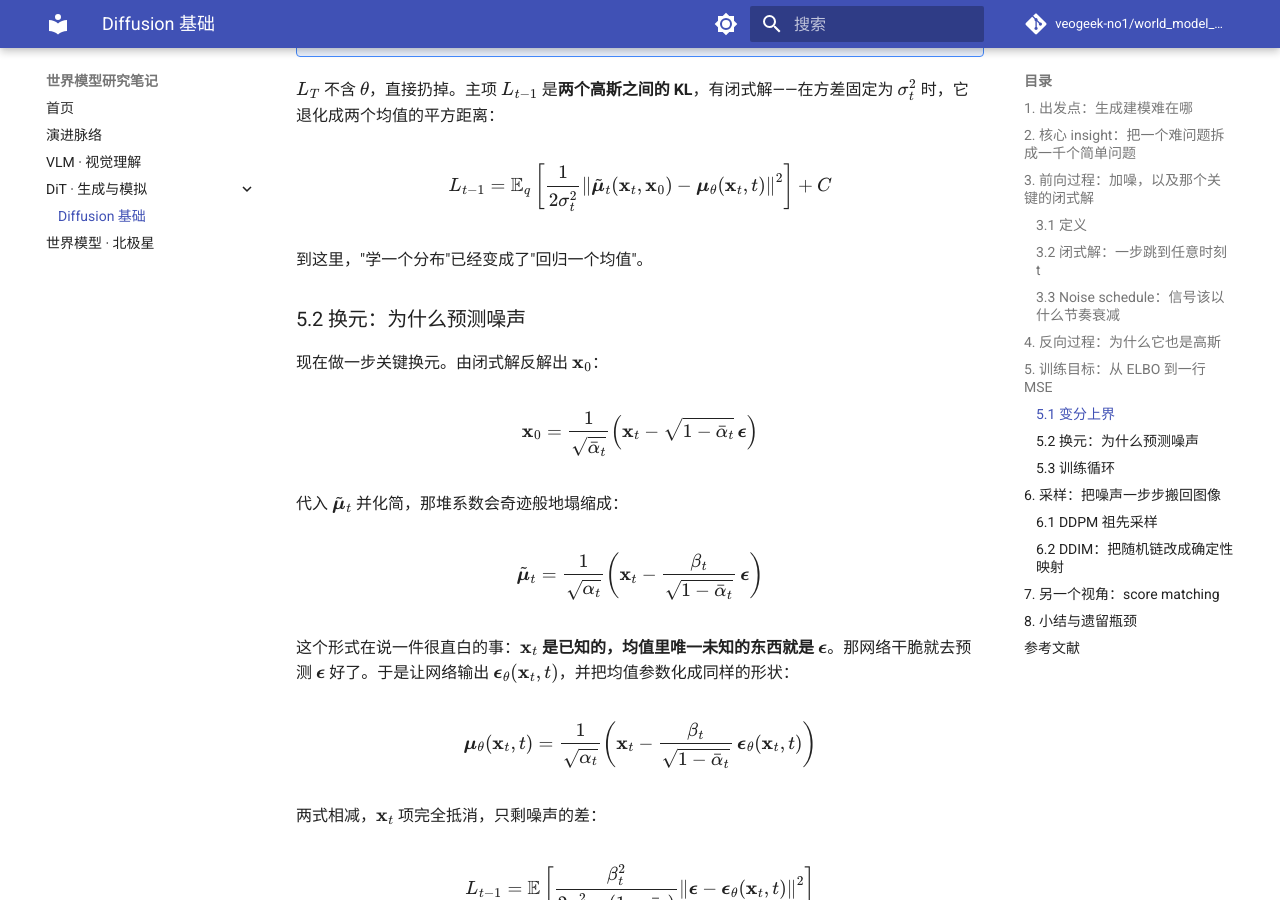
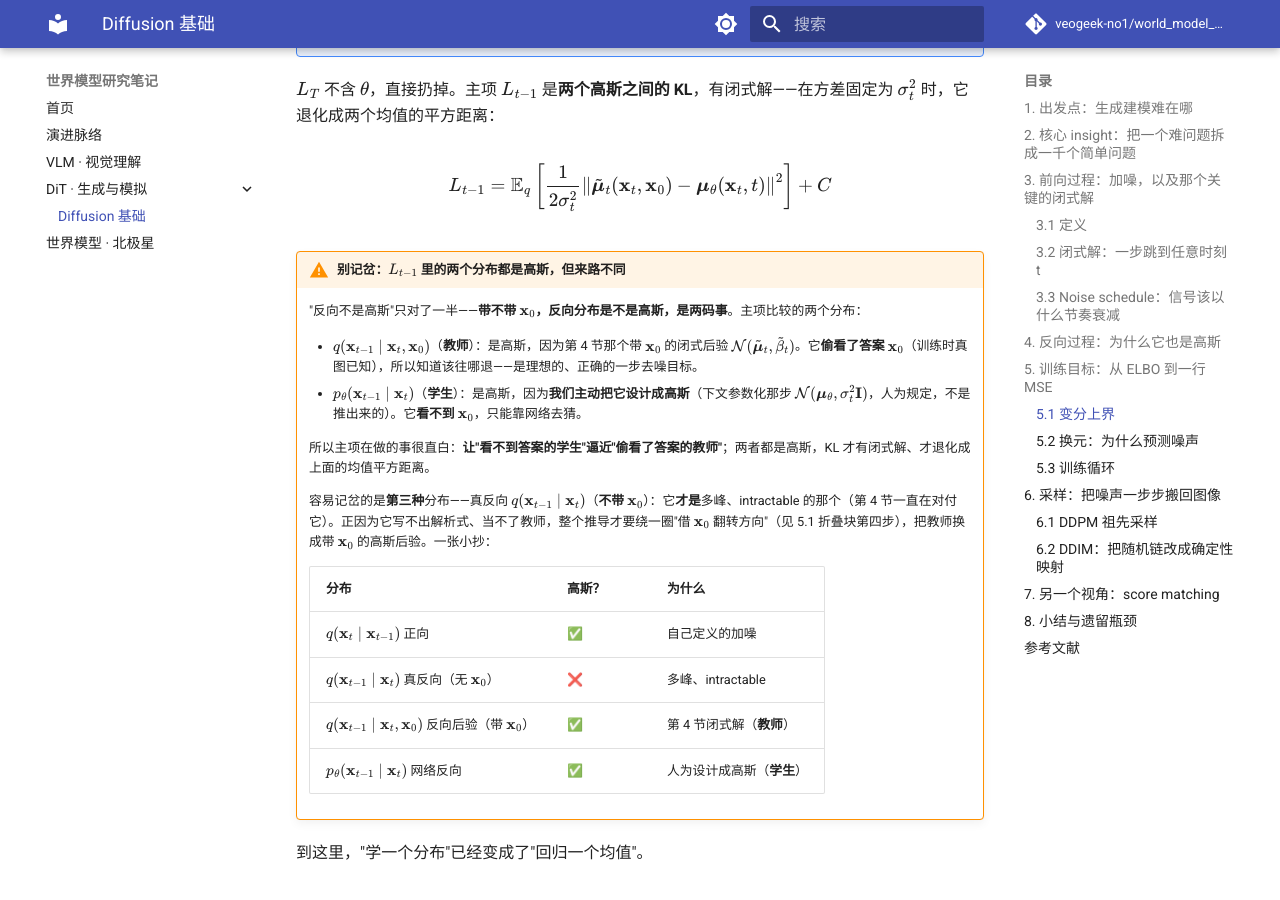
Before and after one commit to veogeek-no1/world_model_learning, an MkDocs documentation site: the page built from docs/dit/diffusion-basics.md, in a window 1280 px wide and 900 px high, scrolled down 5655 px. Built offline with MkDocs 1.6.1 and Material for MkDocs 9.7.7, drawn with Linux system fonts in a browser that asks for light colours; comment, search, counter and statistics services are not loaded.

Commit message:
Clarify which distributions in L_{t-1} are Gaussian (teacher vs student)
A reader recalled "the reverse is not Gaussian" and was confused why the
main KL term compares two Gaussians. The half-truth is the trap: whether
the reverse is Gaussian depends on conditioning on x_0. Add a warning
note under the L_{t-1} line spelling out that both distributions in the
KL are Gaussian but of different origin -- q(x_{t-1}|x_t,x_0) is the
section-4 closed-form posterior (the "teacher", which peeks at x_0) and
p_theta(x_{t-1}|x_t) is Gaussian by our own design choice (the
"student", which cannot see x_0). The genuinely non-Gaussian one is the
third distribution, q(x_{t-1}|x_t) without x_0, which is exactly why the
derivation detours through the x_0-conditioned flip. Includes a
four-row cheat-sheet table of which distributions are Gaussian and why.

Co-Authored-By: Claude Opus 4.8 (1M context) <noreply@anthropic.com>

```diff
--- a/docs/dit/diffusion-basics.md
+++ b/docs/dit/diffusion-basics.md
@@ -492,6 +492,24 @@ L = \underbrace{D_{\mathrm{KL}}\!\left(q(\mathbf{x}_T|\mathbf{x}_0)\,\|\,p(\math
 L_{t-1} = \mathbb{E}_q\left[\frac{1}{2\sigma_t^2}\left\|\tilde{\boldsymbol{\mu}}_t(\mathbf{x}_t,\mathbf{x}_0) - \boldsymbol{\mu}_\theta(\mathbf{x}_t,t)\right\|^2\right] + C
 \]
 
+!!! warning "别记岔：\(L_{t-1}\) 里的两个分布**都是**高斯，但来路不同"
+
+    "反向不是高斯"只对了一半——**带不带 \(\mathbf{x}_0\)，反向分布是不是高斯，是两码事**。主项比较的两个分布：
+
+    - \(q(\mathbf{x}_{t-1}\mid\mathbf{x}_t,\mathbf{x}_0)\)（**教师**）：是高斯，因为第 4 节那个带 \(\mathbf{x}_0\) 的闭式后验 \(\mathcal{N}(\tilde{\boldsymbol{\mu}}_t,\tilde\beta_t)\)。它**偷看了答案 \(\mathbf{x}_0\)**（训练时真图已知），所以知道该往哪退——是理想的、正确的一步去噪目标。
+    - \(p_\theta(\mathbf{x}_{t-1}\mid\mathbf{x}_t)\)（**学生**）：是高斯，因为**我们主动把它设计成高斯**（下文参数化那步 \(\mathcal{N}(\boldsymbol{\mu}_\theta,\sigma_t^2\mathbf{I})\)，人为规定，不是推出来的）。它**看不到 \(\mathbf{x}_0\)**，只能靠网络去猜。
+
+    所以主项在做的事很直白：**让"看不到答案的学生"逼近"偷看了答案的教师"**；两者都是高斯，KL 才有闭式解、才退化成上面的均值平方距离。
+
+    容易记岔的是**第三种**分布——真反向 \(q(\mathbf{x}_{t-1}\mid\mathbf{x}_t)\)（**不带** \(\mathbf{x}_0\)）：它**才是**多峰、intractable 的那个（第 4 节一直在对付它）。正因为它写不出解析式、当不了教师，整个推导才要绕一圈"借 \(\mathbf{x}_0\) 翻转方向"（见 5.1 折叠块第四步），把教师换成带 \(\mathbf{x}_0\) 的高斯后验。一张小抄：
+
+    | 分布 | 高斯？ | 为什么 |
+    |---|---|---|
+    | \(q(\mathbf{x}_t\mid\mathbf{x}_{t-1})\) 正向 | ✅ | 自己定义的加噪 |
+    | \(q(\mathbf{x}_{t-1}\mid\mathbf{x}_t)\) 真反向（无 \(\mathbf{x}_0\)） | ❌ | 多峰、intractable |
+    | \(q(\mathbf{x}_{t-1}\mid\mathbf{x}_t,\mathbf{x}_0)\) 反向后验（带 \(\mathbf{x}_0\)） | ✅ | 第 4 节闭式解（**教师**） |
+    | \(p_\theta(\mathbf{x}_{t-1}\mid\mathbf{x}_t)\) 网络反向 | ✅ | 人为设计成高斯（**学生**） |
+
 到这里，"学一个分布"已经变成了"回归一个均值"。
 
 ### 5.2 换元：为什么预测噪声
```
